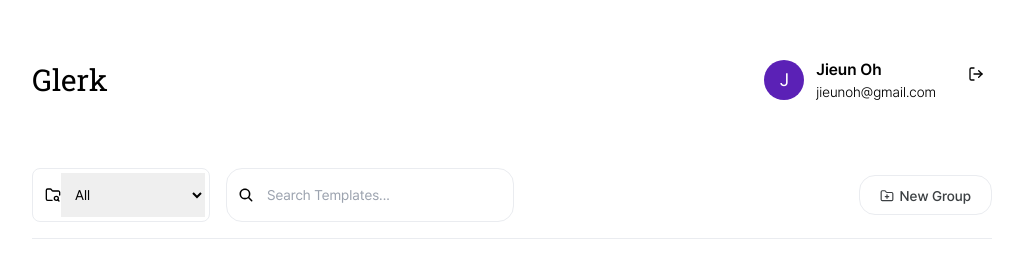
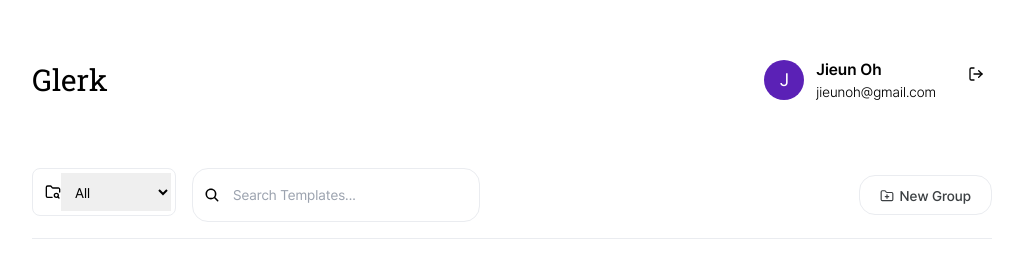
Before and after one commit to glerk-gmail-template-extension/glerk-client, a React (Vite) app: page /templates in a window 1280 px wide. Shown: the top 263 px of the page, without its empty margins (128-1151 px from the left). Built offline with nearby package versions, Linux system fonts and the light colour scheme.

Commit message:
Layout: 셀렉트박스 컴포넌트로 분리

```diff
--- /dev/null
+++ b/src/components/form/SelectBox.jsx
@@ -0,0 +1,17 @@
+export default function SelectBox({ defaultValue, options, children }) {
+  return (
+    <div className="flex p-1 mr-4 border rounded-lg border-stroke">
+      <div className="self-center ml-2">{children}</div>
+      <select
+        defaultValue={defaultValue}
+        className="text-sm block w-full p-2.5 outline-none truncate"
+      >
+        {options.map((option) => (
+          <option key={option.value} value={option.value}>
+            {option.text}
+          </option>
+        ))}
+      </select>
+    </div>
+  );
+}
--- a/src/pages/Template/Header.jsx
+++ b/src/pages/Template/Header.jsx
@@ -3,24 +3,26 @@
 
 import Button from "../../components/ui/Button";
 import SearchInput from "../../components/form/SearchInput";
+import SelectBox from "../../components/form/SelectBox";
+
+const SELECT_OPTIONS = [
+  { value: "all", text: "All" },
+  { value: "1", text: "Group1" },
+  { value: "2", text: "Group2" },
+  { value: "3", text: "Group3" },
+];
 
 export default function Header() {
   return (
     <header className="flex items-center justify-between mb-4">
       <div className="flex">
-        <div className="flex p-1 mr-4 border rounded-lg border-stroke">
-          <div className="self-center ml-2">
+        <div className="inline-block w-40">
+          <SelectBox
+            defaultValue={SELECT_OPTIONS[0].value}
+            options={SELECT_OPTIONS}
+          >
             <LuFolderSearch />
-          </div>
-          <select
-            defaultValue="All"
-            className="text-sm block w-36 p-2.5 outline-none"
-          >
-            <option value="All">All</option>
-            <option value="Group1">Group1</option>
-            <option value="Group2">Group2</option>
-            <option value="Group3">Group3</option>
-          </select>
+          </SelectBox>
         </div>
         <div className="inline-block w-72">
           <SearchInput placeholder="Search Templates..." />
```
